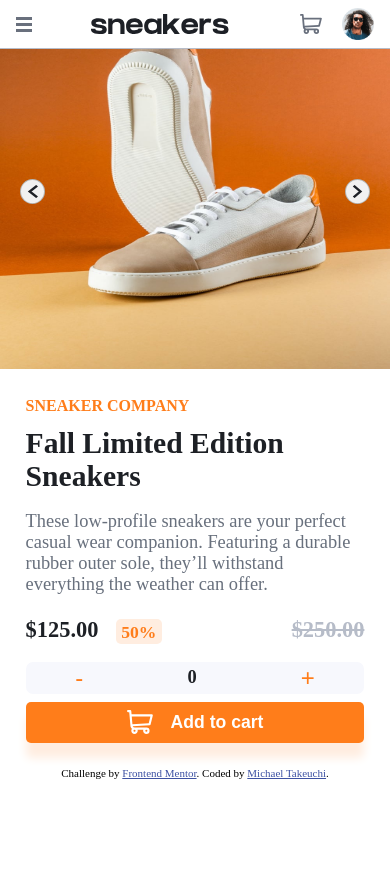
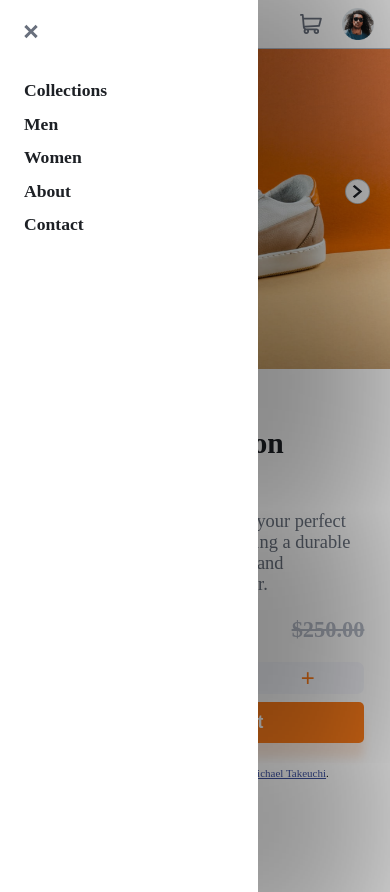
Before and after one commit to mmtakeuchi/fm-ecom-product-page, a React (Create React App) app: page / in a window 390 px wide. Both pictures are taken after a click on the picture 24 px from the left and 24 px from the top of the page. Before the commit the page ends 844 px from the top, so only its background shows below. Built offline with nearby package versions, Linux system fonts and the light colour scheme; a web font is replaced by a local one.

Commit message:
setup mobile menu to render on button click

```diff
--- a/src/components/Header/Header.jsx
+++ b/src/components/Header/Header.jsx
@@ -6,10 +6,12 @@ import avatar from "../../assets/images/image-avatar.png";
 import prodThumb from "../../assets/images/image-product-1-thumbnail.jpg";
 import trashcan from "../../assets/images/icon-delete.svg";
 import menu from "../../assets/images/icon-menu.svg";
+import close from "../../assets/images/icon-close.svg";
 
 const Header = ({ cart, emptyCart }) => {
   const [activeAvi, setActiveAvi] = useState(false);
   const [activeCart, setActiveCart] = useState(false);
+  const [toggleMenu, setToggleMenu] = useState(false);
 
   const activateAvi = () => {
     setActiveAvi(!activeAvi);
@@ -56,17 +58,52 @@ const Header = ({ cart, emptyCart }) => {
     );
   };
 
+  const links = (
+    <>
+      <li>Collections</li>
+      <li>Men</li>
+      <li>Women</li>
+      <li>About</li>
+      <li>Contact</li>
+    </>
+  );
+
   return (
     <div className="headerContainer">
-      <img src={menu} alt="menu icon" className="mobile-menu" />
-      <img src={logo} alt="company logo" />
-      <ul className="headerLinks">
-        <li>Collections</li>
-        <li>Men</li>
-        <li>Women</li>
-        <li>About</li>
-        <li>Contact</li>
-      </ul>
+      <div className="mobile_menu">
+        {toggleMenu ? (
+          <>
+            <img
+              src={close}
+              alt="close icon"
+              className="mobile_menu-icon"
+              onClick={() => setToggleMenu(false)}
+            />
+          </>
+        ) : (
+          <>
+            <img
+              src={menu}
+              alt="menu icon"
+              className="mobile_menu-icon"
+              onClick={() => setToggleMenu(true)}
+            />
+          </>
+        )}
+        {toggleMenu && (
+          <div className="mobile_menu_container">
+            <img
+              src={close}
+              alt="close icon"
+              className="mobile_menu-icon"
+              onClick={() => setToggleMenu(false)}
+            />
+            <div className="mobile_menu_container-links">{links}</div>
+          </div>
+        )}
+      </div>
+      <img src={logo} alt="company logo" className="logo" />
+      <ul className="headerLinks">{links}</ul>
       <div className="cartAvatar">
         <div className="cart-container" onClick={activateCart}>
           <img
--- a/src/components/Header/Header.scss
+++ b/src/components/Header/Header.scss
@@ -9,8 +9,36 @@
   font-weight: $weight400;
   border-bottom: 1px solid $grayish-blue;
 
-  .mobile-menu {
+  .mobile_menu {
     display: none;
+  }
+
+  .mobile_menu_container {
+    display: flex;
+    flex-direction: column;
+    justify-content: flex-start;
+    align-items: flex-start;
+
+    text-align: left;
+    background: $white;
+    padding: 1.5rem;
+    position: absolute;
+    height: 100%;
+    left: 0;
+    top: 0;
+    min-width: 210px;
+    z-index: 1;
+    box-shadow: 0px 0px 400px 110px rgba(0, 0, 0, 0.7);
+
+    &-links {
+      margin-top: 2em;
+
+      list-style: none;
+      color: $very-vark-blue;
+      font-weight: $weight700;
+      font-size: 1.1rem;
+      line-height: 1.9em;
+    }
   }
 
   .headerLinks {
@@ -378,8 +406,10 @@
   .headerContainer {
     padding: 0.5em 1em;
 
-    .mobile-menu {
+    .mobile_menu {
       display: block;
+      margin-right: -4.5em;
+      margin-top: 0.375em;
     }
 
     .headerLinks {
```
